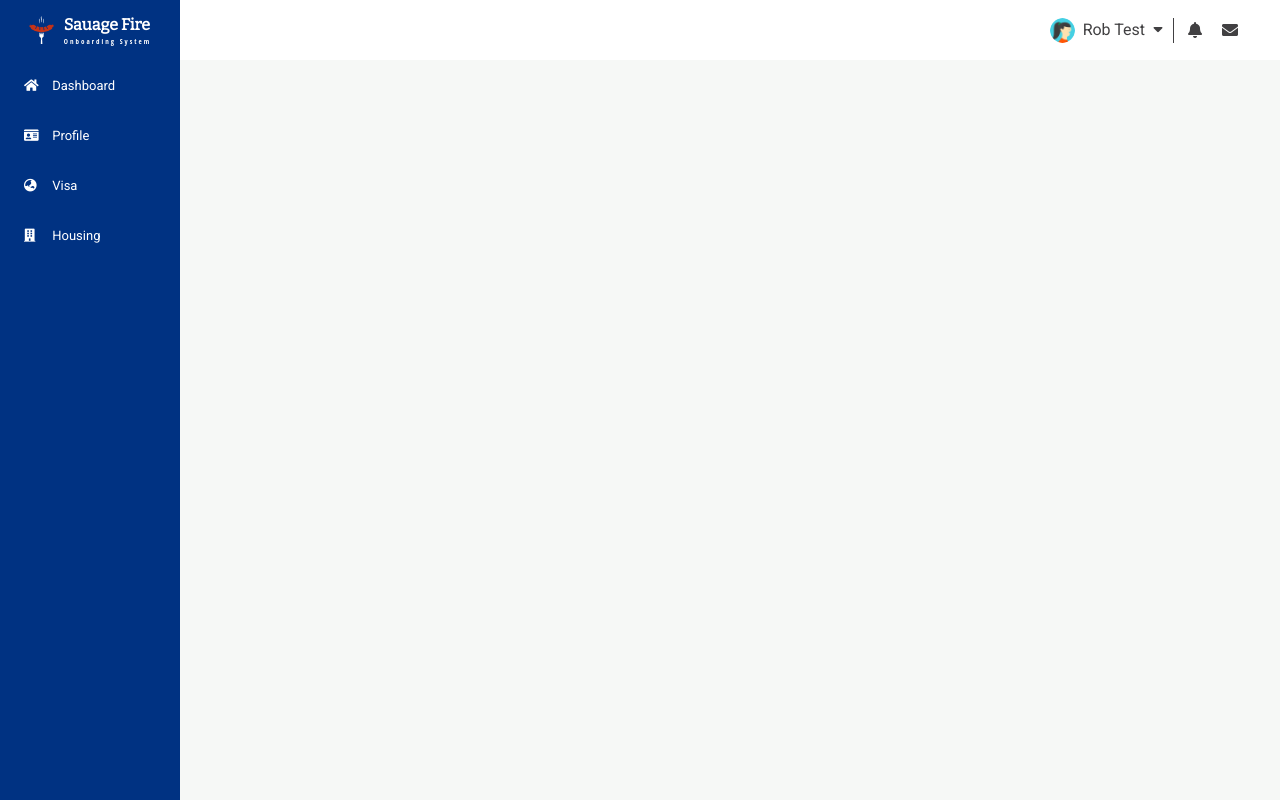
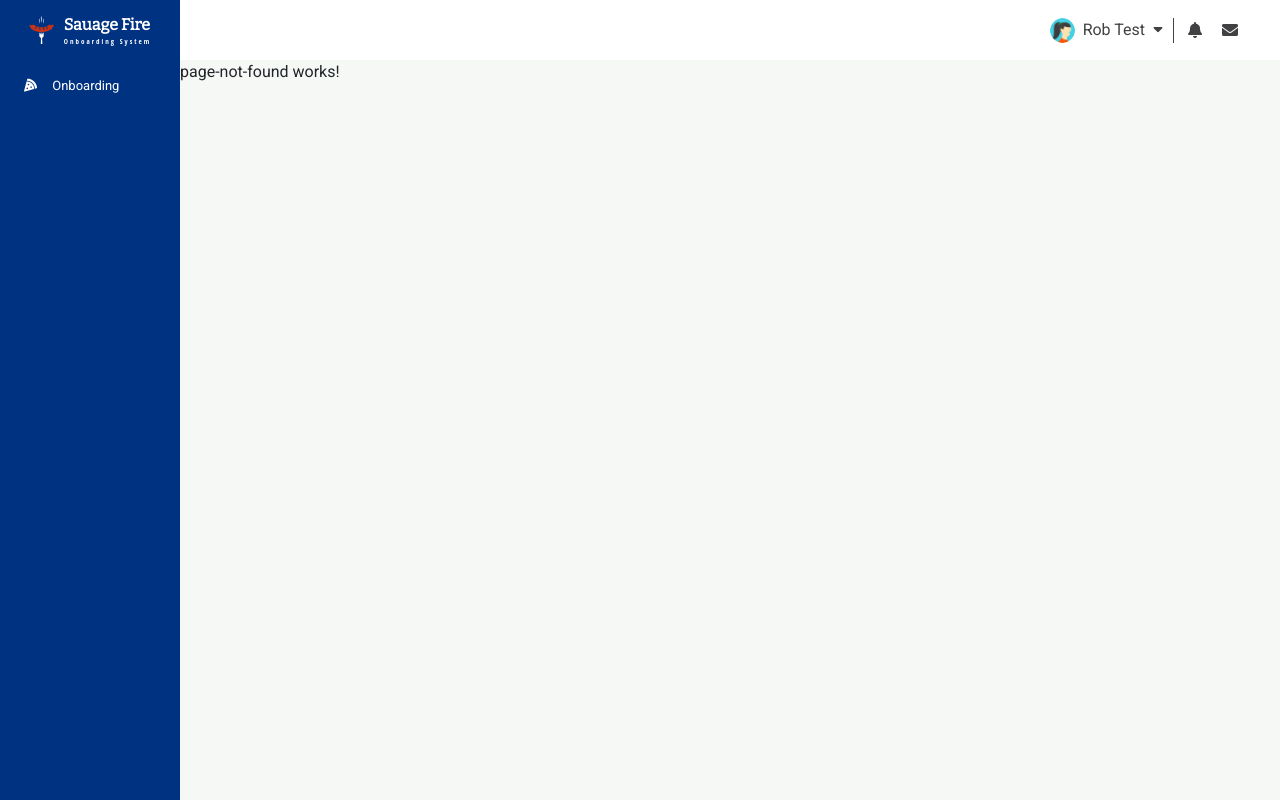
Before and after one commit to SausageTeam/sausagefire-frontend, an Angular app: page / in a window 1280 px wide. Built offline with nearby package versions, Linux system fonts and the light colour scheme; a web font is replaced by a local one.

Commit message:
move navbar space holder

```diff
--- a/src/app/app.component.html
+++ b/src/app/app.component.html
@@ -9,14 +9,14 @@
 
   <ul class="nav flex-column">
 
-    <!-- <li class="nav-item sidebar-item" routerLinkActive="active">
+    <li class="nav-item sidebar-item" routerLinkActive="active">
       <a class="nav-link sidebar-link" routerLink="/employee/onboarding">
         <i class="fas fa-pizza-slice"></i>
         Onboarding
       </a>
-    </li> -->
+    </li>
 
-    <li class="nav-item sidebar-item" routerLinkActive="active">
+    <!-- <li class="nav-item sidebar-item" routerLinkActive="active">
       <a class="nav-link sidebar-link" routerLink="/employee/dashboard" >
         <i class="fas fa-home"></i>
         Dashboard
@@ -39,7 +39,7 @@
         <i class="fas fa-building"></i>
         Housing
       </a>
-    </li>
+    </li> -->
 
     <!-- <li class="nav-item sidebar-item" routerLinkActive="active">
       <a class="nav-link sidebar-link" routerLink="/hr/dashboard" >
@@ -107,5 +107,6 @@
 </nav>
 
 <main role="main" class="px-0 main">
+  <div class="navbar-holder"></div>
   <router-outlet></router-outlet>
 </main>
--- a/src/app/employee/dashboard/dashboard.component.html
+++ b/src/app/employee/dashboard/dashboard.component.html
@@ -1,5 +1,3 @@
-<div class="navbar-holder"></div>
-
 <div class="container-wrapper m-auto">
   <div class="title-wrapper d-flex flex-column justify-content-end">
     <h3 class="mb-2 color-title">Dashboard</h3>
```
